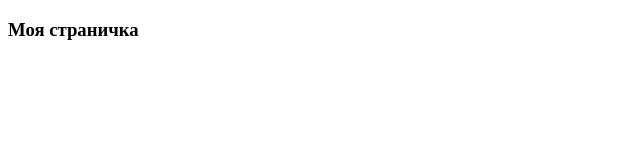
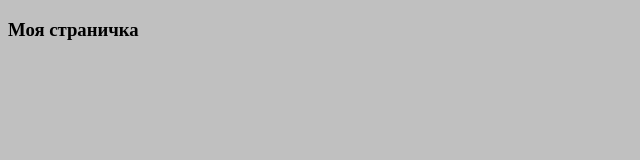
Before and after one commit to YuliaAdamova/YuliaAdamova.github.io, a plain HTML site: page index.html in a window 1280 px wide. Shown: the whole page, without its empty margins (0-640 px from the left). Drawn offline with Linux system fonts and the light colour scheme.

Commit message:
Update index.html

```diff
--- a/index.html
+++ b/index.html
@@ -2,6 +2,7 @@
 <html>
  <head>
    <title>Адамова Юлия ИДМ-18-04</title>
+   <body bgcolor="#c0c0c0">
  </head>
  <body>
   <h3>Моя страничка</h3>
```
